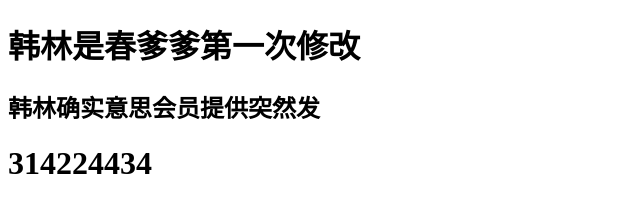
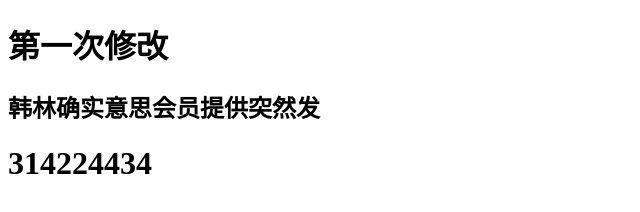
Before and after one commit to liuYchun/text_collaboration, a plain HTML site: page index.html in a window 1280 px wide. Shown: the whole page, without its empty margins (0-640 px from the left). Drawn offline with Linux system fonts and the light colour scheme.

Commit message:
'srtbeyg3'

```diff
--- a/index.html
+++ b/index.html
@@ -9,7 +9,7 @@
 </head>
 
 <body>
-    <h1>韩林是春爹爹第一次修改</h1>
+    <h1>第一次修改</h1>
     <h2>韩林确实意思会员提供突然发</h2>
     <h1>314224434</h1>
 </body>
```
